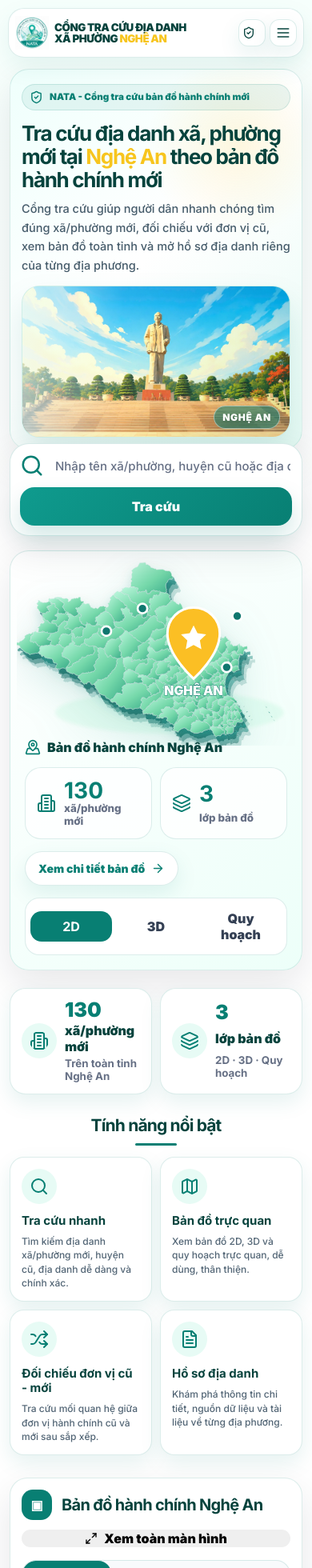
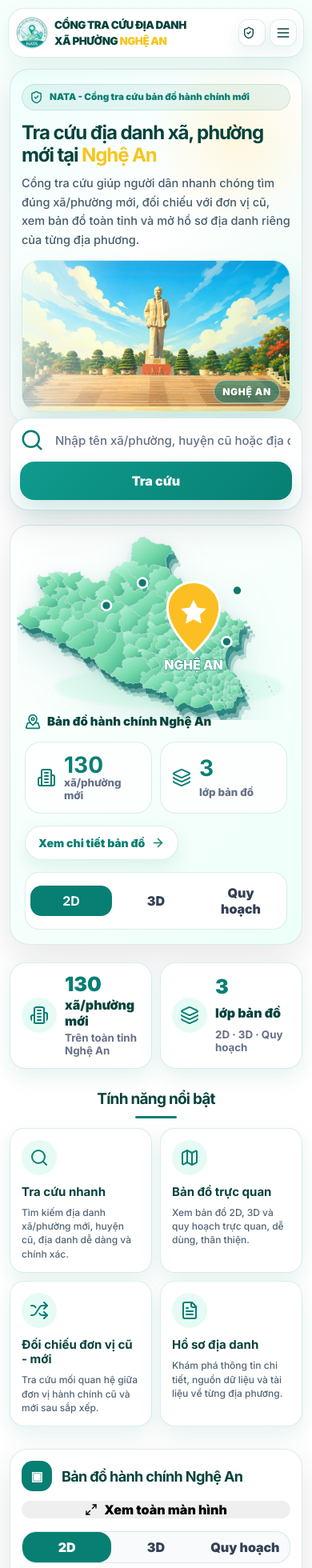
Before and after one commit to emmawatson010706-debug/cong-tra-cuu-dia-danh-nghe-an, a React (Vite) app: page / in a window 390 px wide. Shown: the top 1960 px of the page at 80% size. Built offline with nearby package versions, Linux system fonts and the light colour scheme; no server answers; grey boxes are pictures that could not be loaded.

Commit message:
refine mobile typography and hero title

```diff
--- a/src/pages/App.jsx
+++ b/src/pages/App.jsx
@@ -105,7 +105,7 @@ ${messageText}`,
           <section className="hero hero-modern">
             <div className="hero-copy">
               <span className="eyebrow"><ShieldCheck size={17}/> NATA - Cổng tra cứu bản đồ hành chính mới</span>
-              <h1>Tra cứu địa danh xã, phường mới tại <mark>Nghệ An</mark> theo bản đồ hành chính mới</h1>
+              <h1>Tra cứu địa danh xã, phường mới tại <mark>Nghệ An</mark></h1>
               <p>Cổng tra cứu giúp người dân nhanh chóng tìm đúng xã/phường mới, đối chiếu với đơn vị cũ, xem bản đồ toàn tỉnh và mở hồ sơ địa danh riêng của từng địa phương.</p>
             </div>
             <div className="hero-portrait" aria-label="Hình ảnh Bác Hồ tại Nghệ An">
--- a/src/styles/global.css
+++ b/src/styles/global.css
@@ -668,3 +668,99 @@ mark{background:transparent;color:var(--yellow)}
     white-space: nowrap !important;
   }
 }
+
+/* === TEXT SPACING + TITLE SIZE FIX - 2026-05-21 ===
+   Giãn 2 dòng tiêu đề header, rút gọn hero title, giảm size tiêu đề các mục.
+*/
+
+.brand strong {
+  line-height: 1.18 !important;
+}
+
+.brand strong span + span {
+  margin-top: 3px !important;
+}
+
+.hero h1 {
+  max-width: 680px !important;
+}
+
+.feature-section > h2 {
+  font-size: 21px !important;
+  margin-bottom: 12px !important;
+}
+
+.section-title h2,
+.directory-title h2,
+.feedback-head h2 {
+  font-size: 20px !important;
+  line-height: 1.18 !important;
+}
+
+.mini-title {
+  font-size: 16.5px !important;
+  line-height: 1.2 !important;
+}
+
+.map-summary-copy .mini-title {
+  white-space: nowrap !important;
+}
+
+@media (max-width: 900px) {
+  .brand strong {
+    line-height: 1.18 !important;
+  }
+
+  .brand strong span + span {
+    margin-top: 3px !important;
+  }
+
+  .hero h1 {
+    font-size: 25px !important;
+    line-height: 1.14 !important;
+    letter-spacing: -0.045em !important;
+  }
+
+  .feature-section > h2 {
+    font-size: 20px !important;
+  }
+
+  .section-title h2,
+  .directory-title h2,
+  .feedback-head h2 {
+    font-size: 19px !important;
+  }
+
+  .mini-title {
+    font-size: 15.5px !important;
+  }
+}
+
+@media (max-width: 420px) {
+  .brand strong {
+    line-height: 1.2 !important;
+  }
+
+  .brand strong span + span {
+    margin-top: 3px !important;
+  }
+
+  .hero h1 {
+    font-size: 24px !important;
+    line-height: 1.15 !important;
+  }
+
+  .feature-section > h2 {
+    font-size: 19px !important;
+  }
+
+  .section-title h2,
+  .directory-title h2,
+  .feedback-head h2 {
+    font-size: 18px !important;
+  }
+
+  .mini-title {
+    font-size: 15px !important;
+  }
+}
```
